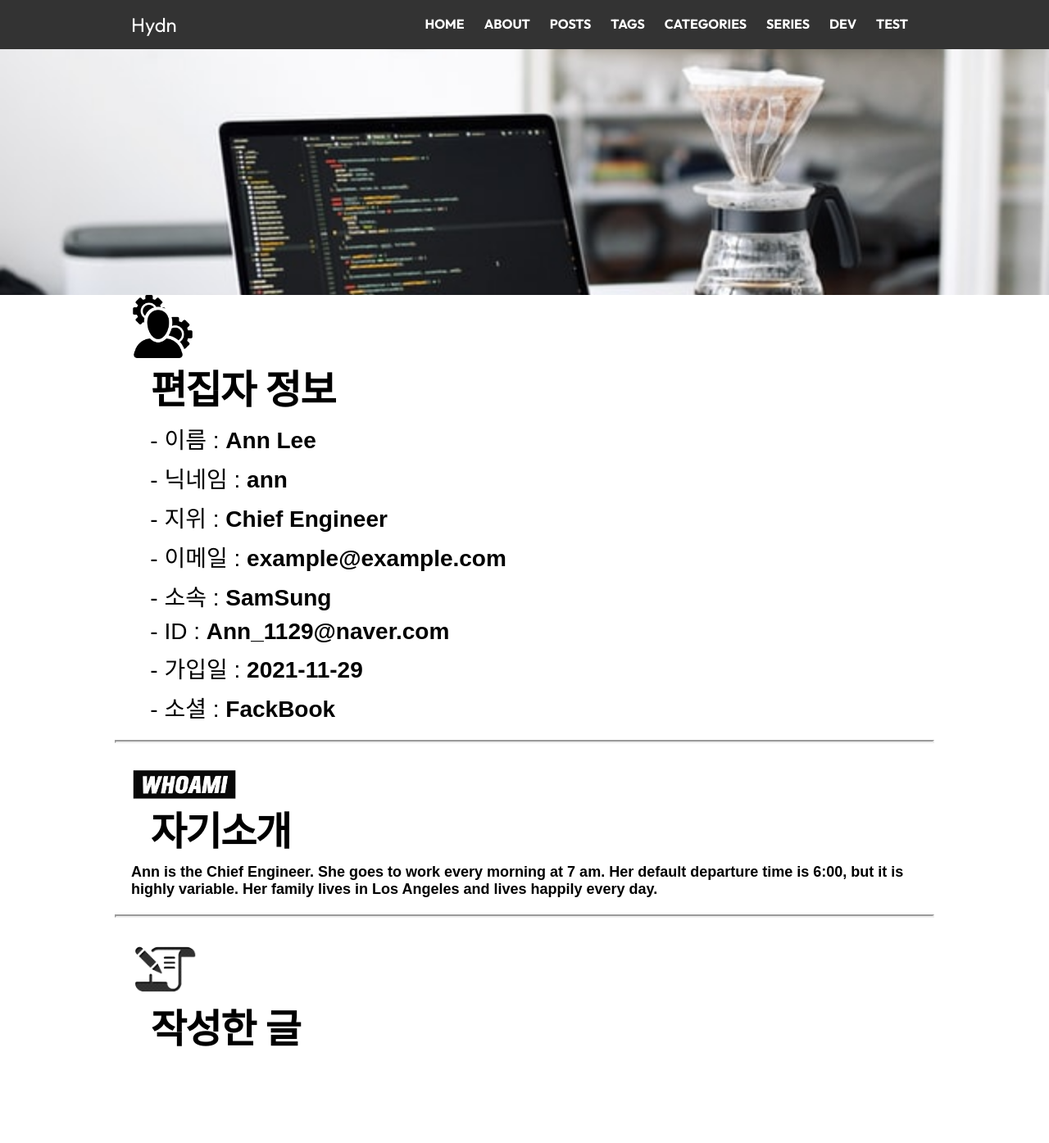
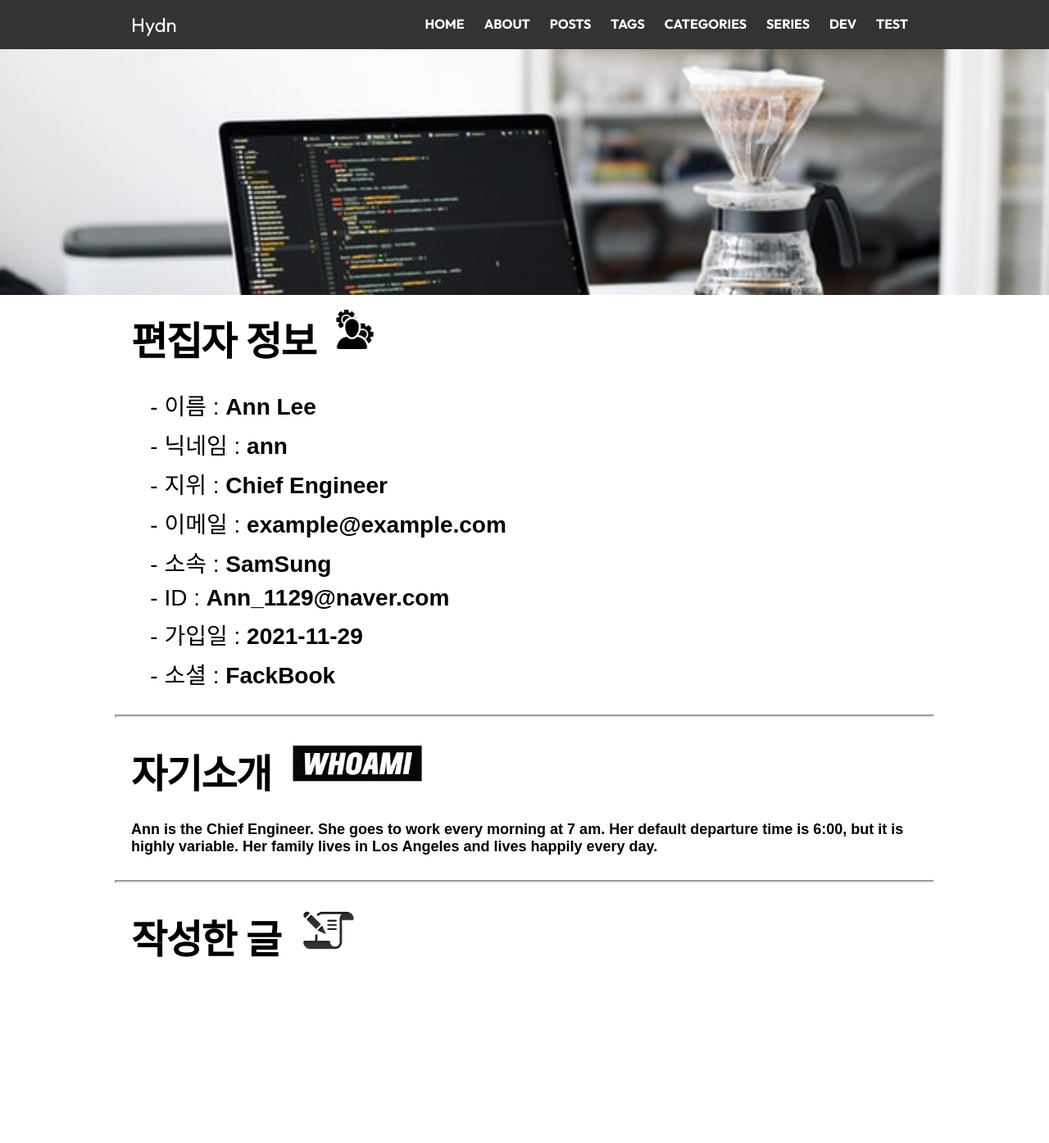
Before and after one commit to CYAN4S/hydn, a Jekyll site: the page built from _authors/ann.html, in a window 1280 px wide. Shown: the whole page at 82% size. Built offline with Jekyll 4.4.1, drawn with Linux system fonts in a browser that asks for light colours; nearby versions of some CDN libraries; some web fonts are replaced; after the commit the page ends 1312 px from its top, so only the background shows below that.

Commit message:
notify >> Fixed text garbled error

```diff
--- a/_includes/editior.html
+++ b/_includes/editior.html
@@ -1,4 +1,3 @@
-<h1> &nbsp;  편집자 정보 </h1>
     <h3> &nbsp;&nbsp; - 이름 : <b>{{ page.name }}</b> </h3>
     <h3> &nbsp;&nbsp; - 닉네임 : <b>{{ page.short_name }}</b> </h3>
     <h3> &nbsp;&nbsp; - 지위 : <b>{{ page.position }}</b> </h3>
--- a/_layouts/author.html
+++ b/_layouts/author.html
@@ -7,30 +7,39 @@
      alt="편집자 커버 이미지"
      class="post-head-image"
 />
+<br />
 <section>
-  <div>
+  <div class = "information">
+    <h1> 편집자 정보  &nbsp </h1>
     <img src = "{{ 'assets/img/hydn/about_help.png' | relative_url }}"
-         width="8%"
-         height="8%"
+         width="5%"
+         height="5%"
          alt="편집자 정보"
     />
+  </div>
+  <br />
   {% include editior.html %}
-  </div>
   <hr />
+  <div class = "information">
+    <h1>자기소개  &nbsp; </h1>
     <img src = "{{ 'assets/img/hydn/about_whoami.jpg' | relative_url }}"
-       width="13%"
-       height="13%"
+         width="17%"
+         height="17%"
          alt="자기소개"
     />
-  <h1> &nbsp; 자기소개 </h1>
+  </div>
+  <br />
   <h5> {{ content }} </h5>
   <hr />
+  <div class = "information">
+    <h1>작성한 글  &nbsp;  </h1>
     <img src = "{{ 'assets/img/hydn/author_text.png' | relative_url }}"
-       width="8%"
-       height="8%"
+         width="7%"
+         height="7%"
          alt="작성한 글"
     />
-  <h1> &nbsp; 작성한 글 </h1>
+  </div>
+  <br />
   <div>
     {% assign filtered_posts = site.posts | where: 'author', page.short_name %}
     <ul>
--- a/_sass/hydn/about_layout.scss
+++ b/_sass/hydn/about_layout.scss
@@ -5,7 +5,7 @@
   font-size: larger;
 }
 
-.about_information {
+.information {
   display: flex;
 }
 
@@ -50,7 +50,7 @@
 
 hr {
   display: block;
-  margin : 20px 0px 30px 0px;
+  margin : 30px 0px 30px 0px;
   border-width: 2px;
 }
 
--- a/about/index.html
+++ b/about/index.html
@@ -42,8 +42,8 @@
     &nbsp; &nbsp;
     <img
             src="{{ 'assets/img/hydn/about_readme.png' | relative_url }}"
-            width="43"
-            height="43"
+            width="41"
+            height="41"
             alt="도움말"
     />
   </div>
@@ -68,7 +68,7 @@
     />
   </div>
   <br />
-  <div class="about_information">
+  <div class="information">
     <div class="about_supervisor">
       <strong>이름</strong> &nbsp;- 손○○ <br />
       <strong>E-mail</strong> &nbsp;- "example@example.com" <br />
```
Lines whose indentation alone changed are shown as unchanged.
